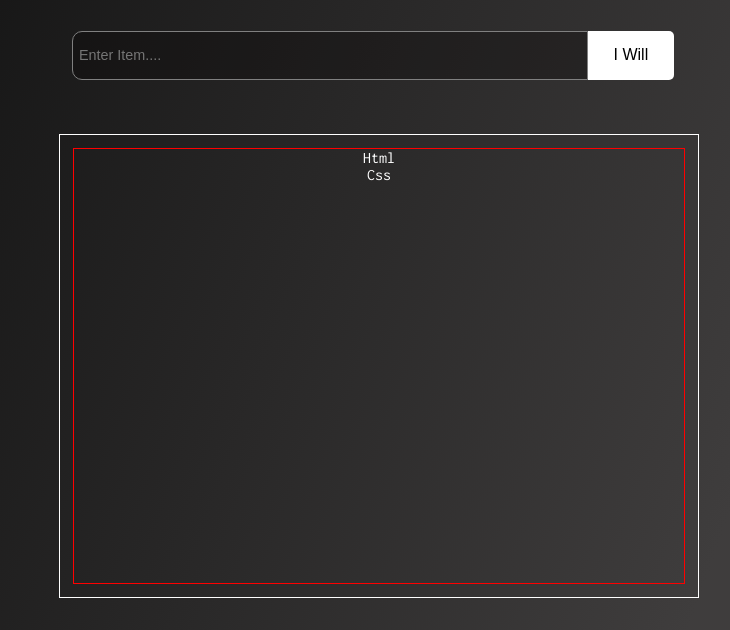
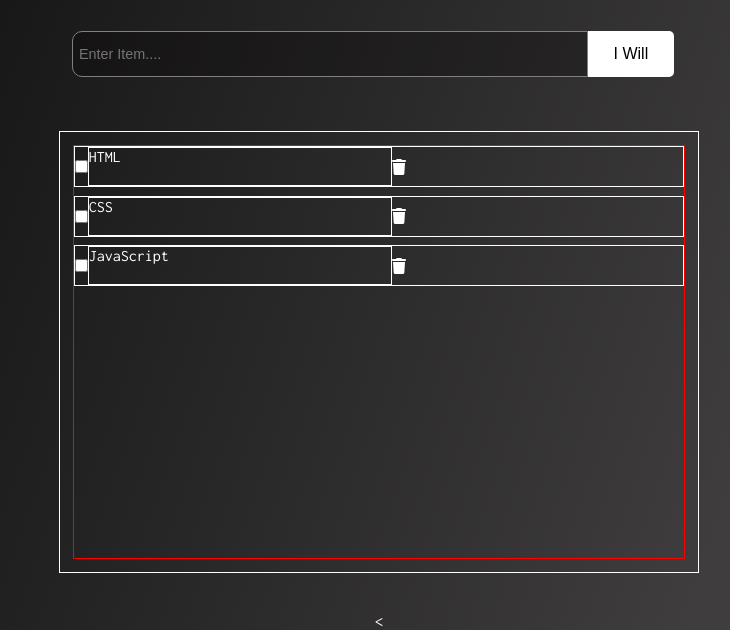
Before and after one commit to Hkkale/ToDo_List, a plain HTML site: page index.html in a window 1280 px wide. Shown: the part 170-800 px from the top of the page, without its empty margins (261-991 px from the left). Drawn offline with Linux system fonts and the light colour scheme; a web font is replaced by a local one.

Commit message:
26/05/2024

```diff
--- a/index.html
+++ b/index.html
@@ -5,6 +5,7 @@
     <meta name="viewport" content="width=device-width, initial-scale=1.0">
     <title>Todo List</title>
     <link rel="stylesheet" href="style.css">
+    <script src="https://kit.fontawesome.com/4a09b03312.js" crossorigin="anonymous"></script>
 </head>
 <body>
 
@@ -19,11 +20,14 @@
                 </div>
 
                 <div class="ItemsList">
-                    <ul>
-                        <li>Html</li>
-                        <li>Css</li>
+                    <ul  id="Ul_ele">
+
                     </ul>
                 </div>
+
+                <
+
+
 
             </div>
         </main>
--- a/script.js
+++ b/script.js
@@ -0,0 +1,60 @@
+let mycontUL= document.getElementById("Ul_ele");
+
+
+let Myobj = [
+
+
+        {
+            Todo :"HTML",
+            id : 1
+        },
+
+        {
+            Todo :"CSS",
+            id : 2
+        },
+
+        {
+            Todo :"JavaScript",
+            id : 3
+        }
+
+    ]
+
+
+
+for (const mytodo of Myobj) {
+
+    appendItems(mytodo);
+
+}
+
+
+function appendItems(mytodo){
+
+    let li_EL = document.createElement("li");
+    li_EL.classList.add("li_class");
+    mycontUL.appendChild(li_EL);
+
+    let checkboxEL = document.createElement("input");
+    checkboxEL.classList.add("check_class");
+    checkboxEL.type="checkbox";
+    let todo_id ="mycheckbox"+ mytodo.id;
+    checkboxEL.id=todo_id;
+    li_EL.appendChild(checkboxEL);
+
+    let labelEl= document.createElement("label");
+    labelEl.classList.add("label_class");
+    labelEl.htmlFor=todo_id;
+    li_EL.appendChild(labelEl);
+
+    let titleEl= document.createElement("p");
+    titleEl.classList.add("p_class");
+    titleEl.textContent=mytodo.Todo;
+    labelEl.appendChild(titleEl)
+
+    let iconEl = document.createElement("i");
+    iconEl.classList.add("fa-solid" , "fa-trash","i_class");
+    li_EL.appendChild(iconEl);
+
+}
--- a/style.css
+++ b/style.css
@@ -82,4 +82,26 @@ ul{
     list-style: none;
     flex-direction: column;
     align-items: center;
+    gap: 2%;
 }
+.li_class{
+    height: 10%;
+    width: 100%;
+    border: 1px solid;
+    display: flex;
+    flex-direction: row;
+    align-items: center;
+}
+.check_class{
+
+}
+.label_class{
+    height: 100%;
+    width: 50%;
+    border: 1px solid ;
+
+}
+
+.i_class{
+
+}
```
